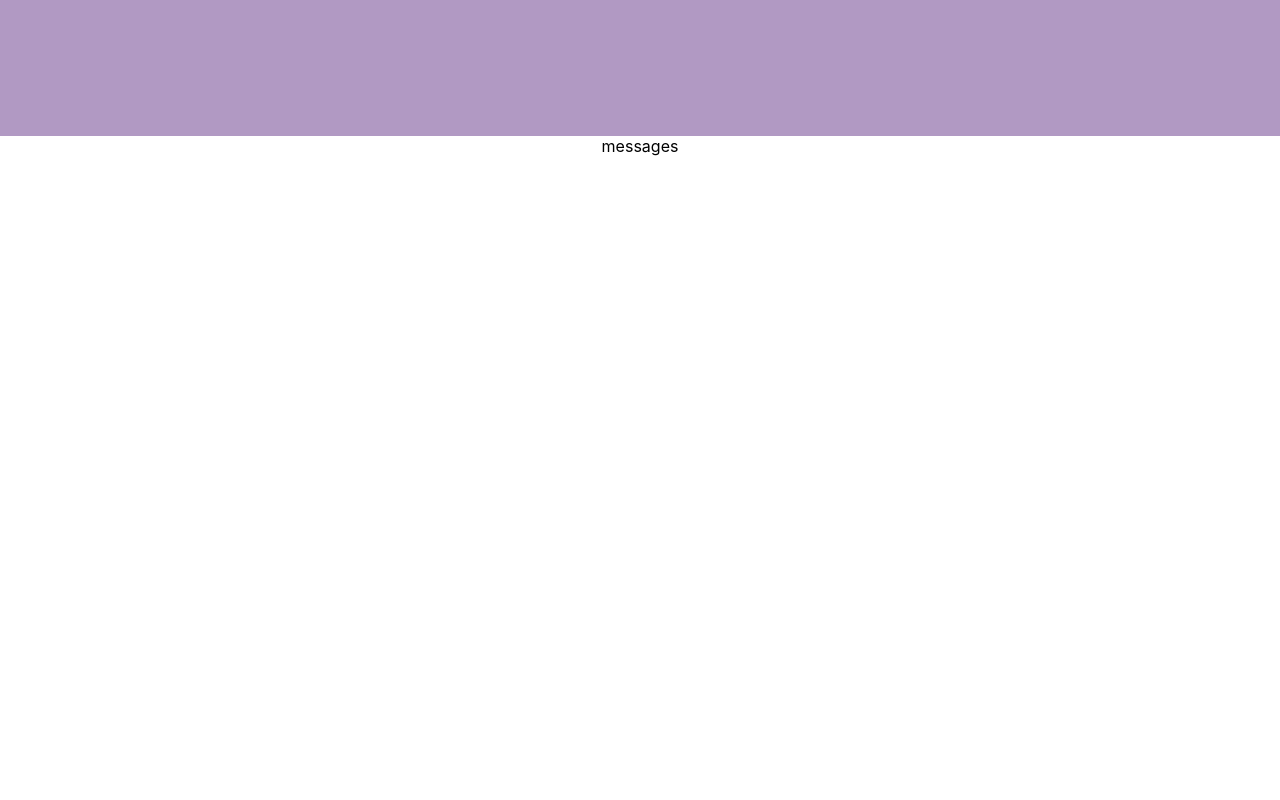
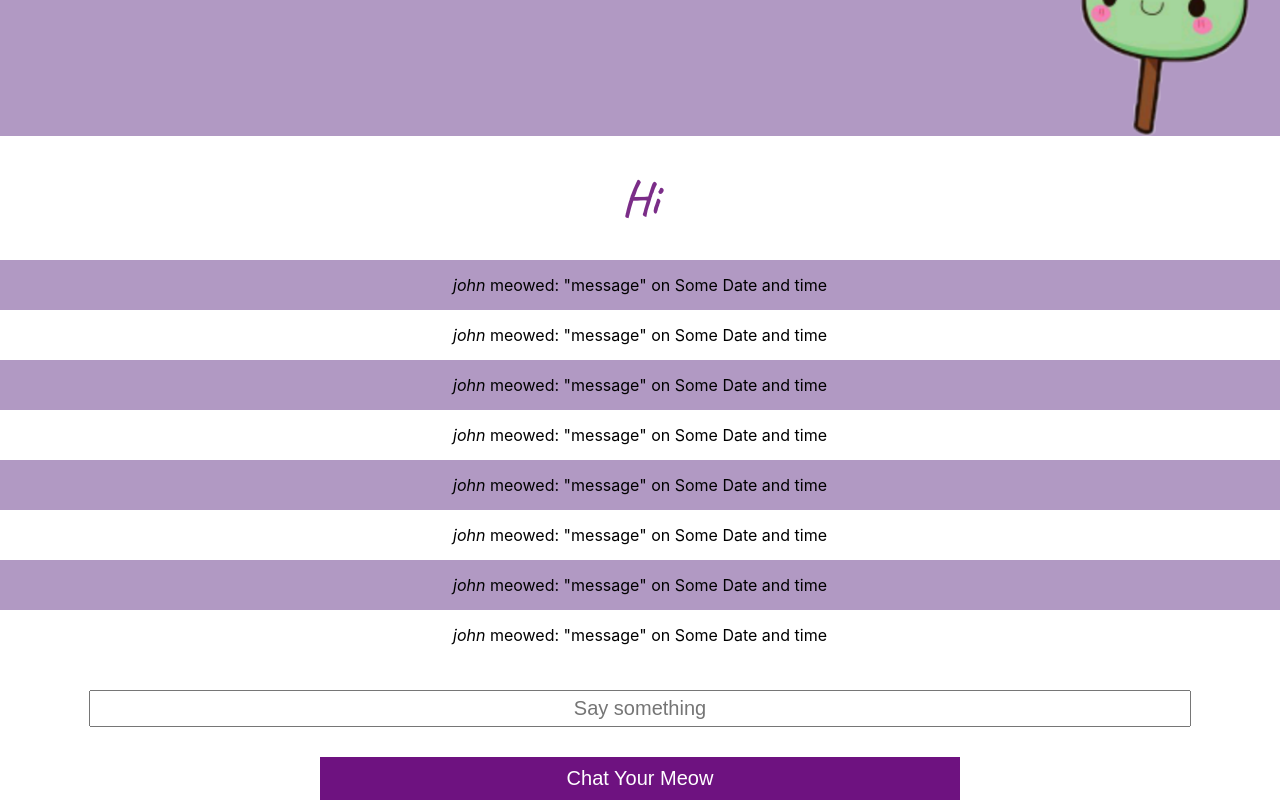
Before and after one commit to helloRupa/chatterMeow, a React (Create React App) app: page / in a window 1280 px wide. Shown: the part 664-1464 px from the top of the page. Before the commit the page ends 820 px from the top, so only its background shows below. Built offline with nearby package versions, Linux system fonts and the light colour scheme.

Commit message:
Finish basic structure

```diff
--- a/src/App.js
+++ b/src/App.js
@@ -10,6 +10,7 @@ function App() {
   return (
     <div className="App">
       { name === "" ? <NameForm setName={setName} /> : null}
+      <h1>Hi {name}</h1>
       <Messages />
       <ChatForm name={name} />
     </div>
--- a/src/ChatForm.js
+++ b/src/ChatForm.js
@@ -1,7 +1,20 @@
+import { useState } from 'react';
+
 function ChatForm({ name }) {
+  const [message, setMessage] = useState("");
+
+  const handleChange = (e) => {
+    setMessage(e.target.value);
+  };
+
+  const handleSubmit = (e) => {
+    e.preventDefault();
+  };
+
   return (
-    <form>
-      <div>{name}</div>
+    <form onSubmit={handleSubmit}>
+      <input type="text" placeholder="Say something" onChange={handleChange} />
+      <input type="submit" value="Chat Your Meow" />
     </form>
   )
 }
--- /dev/null
+++ b/src/Message.js
@@ -0,0 +1,9 @@
+function Message({ msg }) {
+  return (
+    <li>
+      <span className="username">{msg.username}</span> meowed: "{msg.msg}" on {msg.created_at}
+    </li>
+  )
+}
+
+export default Message;
--- a/src/Messages.js
+++ b/src/Messages.js
@@ -1,8 +1,53 @@
+import Message from './Message';
+
+const messages = [
+  {
+    msg: "message",
+    username: "john",
+    created_at: "Some Date and time"
+  },
+  {
+    msg: "message",
+    username: "john",
+    created_at: "Some Date and time"
+  },
+  {
+    msg: "message",
+    username: "john",
+    created_at: "Some Date and time"
+  },
+  {
+    msg: "message",
+    username: "john",
+    created_at: "Some Date and time"
+  },
+  {
+    msg: "message",
+    username: "john",
+    created_at: "Some Date and time"
+  },
+  {
+    msg: "message",
+    username: "john",
+    created_at: "Some Date and time"
+  },
+  {
+    msg: "message",
+    username: "john",
+    created_at: "Some Date and time"
+  },
+  {
+    msg: "message",
+    username: "john",
+    created_at: "Some Date and time"
+  }
+]
+
 function Messages() {
   return (
-    <div>
-      messages
-    </div>
+    <ul>
+      { messages.map((msg) => <Message msg={msg} />) }
+    </ul>
   )
 }
 
--- a/src/NameForm.js
+++ b/src/NameForm.js
@@ -12,10 +12,14 @@ function NameForm({ setName }) {
 
   return (
     <div className="modal-bg">
-      <form onSubmit={handleSubmit} className="modal">
+      <div className="modal">
+        <h1>ChatterMeow</h1>
+
+      <form onSubmit={handleSubmit}>
         <input type="text" value={input} onChange={handleChange} placeholder="Your name, your highness" />
         <input type="submit" value="Enter" />
       </form>
+      </div>
     </div>
   )
 }
--- a/src/index.css
+++ b/src/index.css
@@ -1,3 +1,5 @@
+@import url('https://fonts.googleapis.com/css2?family=Caveat:wght@600&display=swap');
+
 body {
   margin: 0;
   font-family: -apple-system, BlinkMacSystemFont, 'Segoe UI', 'Roboto', 'Oxygen',
@@ -12,10 +14,20 @@ code {
     monospace;
 }
 
+h1 {
+  font-family: Caveat;
+  font-size: 3em;
+  color: #7b2d88;
+}
+
 .modal-bg {
   width: 100vw;
   height: 100vh;
   background-color: #7449948f;
+  background-image: url("./cat-lollipop.png");
+  background-repeat: no-repeat;
+  background-size: 200px;
+  background-position: right bottom;
 }
 
 .modal {
@@ -52,3 +64,22 @@ input[type="text"] {
   font-size: 1.25em;
   padding: 5px;
 }
+
+ul {
+  list-style: none;
+  padding: 0;
+  margin: 30px auto;
+  background-color: #7449948f;
+}
+
+li {
+  padding: 15px 0;
+}
+
+li:nth-of-type(2n) {
+  background-color: #fff;
+}
+
+.username {
+  font-style: italic;
+}
```
Also changed, not shown: src/cat-lollipop.png (added), 1 other file (tests, documents, lock files or other folders).
